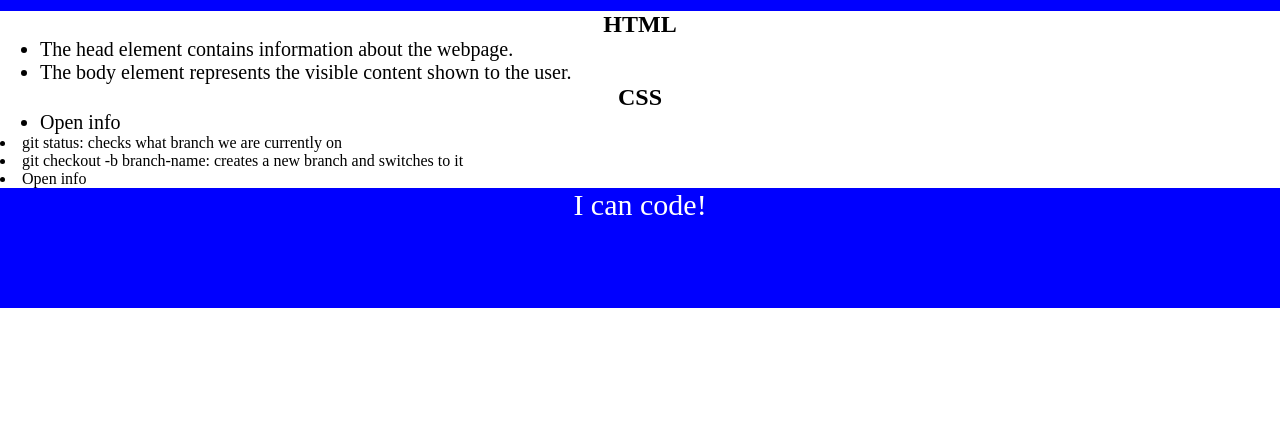
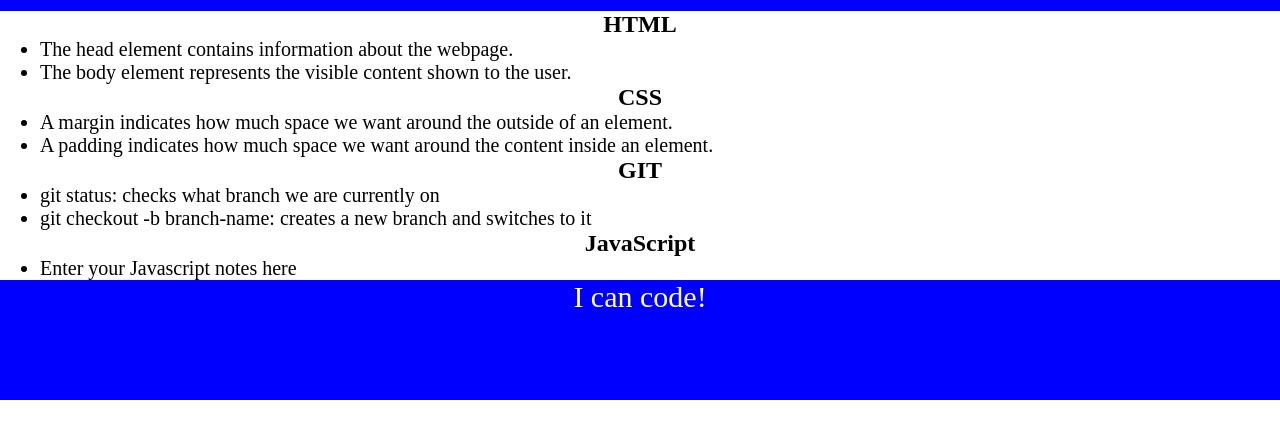
Before and after one commit to DTekeste/prework-study-guide, a plain HTML site: page prework-study-guide/index.html in a window 1280 px wide. Shown: the part 109-548 px from the top of the page. Drawn offline with Linux system fonts and the light colour scheme.

Commit message:
This PR adds a CSS style sheet and an updated HTML file for the Prework STudy Guide application.

```diff
--- a/prework-study-guide/index.html
+++ b/prework-study-guide/index.html
@@ -4,7 +4,7 @@
     <meta charset="UTF-8" />
     <meta http-equiv="X-UA-Compatible" content="IE=edge" />
     <meta name="viewport" content="width=device-width, initial-scale=1.0" />
-      <link rel="stylesheet" href="./assets/style.css">
+    <link rel="stylesheet" href="./assets/style.css">
     <title>Prework Study Guide</title>
   </head>
   <body>
@@ -12,6 +12,7 @@
       <h1>Prework Study Guide</h1>
       <img src="./assets/bowtie-cat.png" alt="Profile image of cat wearing a bow tie." />
     </header>
+
     <main>
       <section class="card" id="html-section">
 
@@ -28,19 +29,25 @@
 
         <h2>CSS</h2>
         <ul>
-        <li>Open info</li>
+        <li>A margin indicates how much space we want around the outside of an element.</li>
+        <li>A padding indicates how much space we want around the content inside an element.</li>
       </ul>
       </section>
 
       <section class="card" id="git-section">
+        <h2>GIT</h2>
+        <ul>
         <li>git status: checks what branch we are currently on</li>
         <li> git checkout -b branch-name: creates a new
           branch and switches to it</li>
-
+        </ul>
       </section>
 
       <section class="card" id="javascript-section">
-        <li>Open info</li>
+        <h2>JavaScript</h2>
+        <ul>
+        <li>Enter your Javascript notes here</li>
+      </ul>
       </section>
     </main>
 
```
